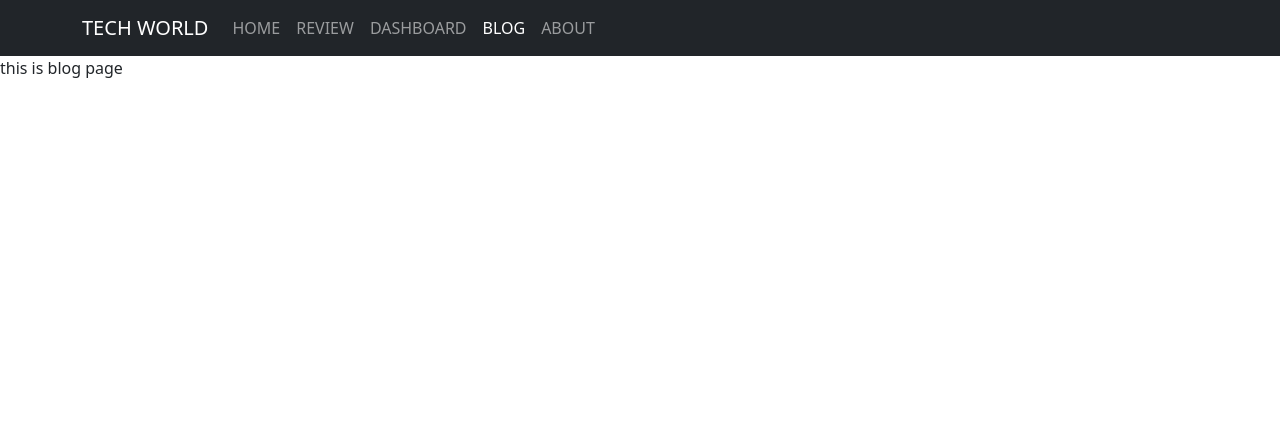
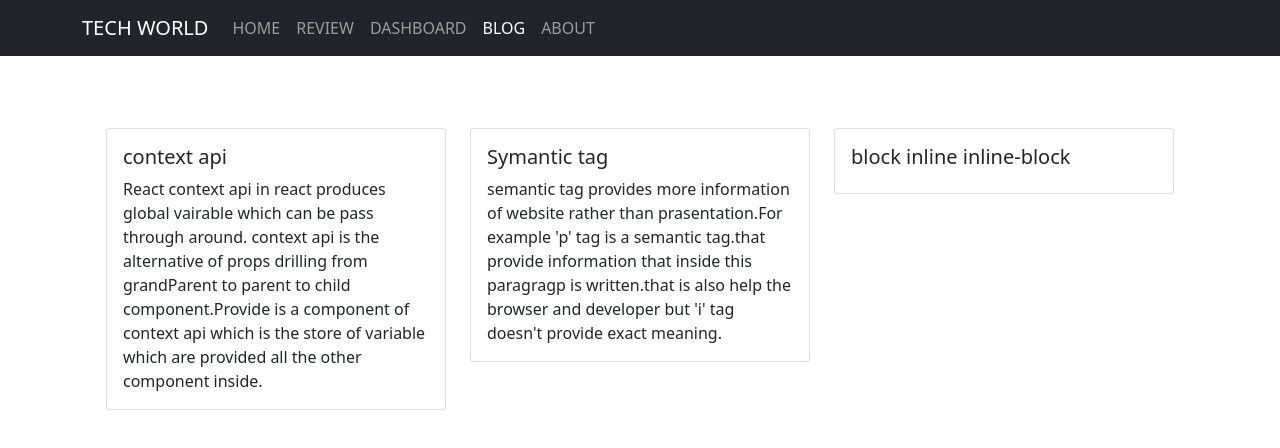
Before and after one commit to Hridoy776/product-analysis-website, a React (Create React App) app: page /blog in a window 1280 px wide. Shown: the top 448 px of the page. Built offline with nearby package versions, Linux system fonts and the light colour scheme.

Commit message:
answer of question added in blog

```diff
--- a/src/Components/Blog/Blog.js
+++ b/src/Components/Blog/Blog.js
@@ -1,11 +1,43 @@
-import React from 'react';
+import React from "react";
+import { Card, Col, Row } from "react-bootstrap";
 
 const Blog = () => {
-    return (
-        <div>
-            <p>this is blog page</p>
-        </div>
-    );
+  return (
+    <>
+      <Row xs={1} md={2} lg={3} className="g-4 container mx-auto my-5">
+        <Col>
+          <Card>
+            <Card.Body>
+              <Card.Title>context api</Card.Title>
+              <Card.Text>
+                React context api in react produces global vairable which can be pass through around. context api is the alternative of props drilling from grandParent to parent to child component.Provide is a component of context api which is the store of variable which are provided all the other component inside.
+              </Card.Text>
+            </Card.Body>
+          </Card>
+        </Col>
+        <Col>
+          <Card>
+            <Card.Body>
+              <Card.Title>Symantic tag</Card.Title>
+              <Card.Text>
+                semantic tag provides more information of website rather than prasentation.For example 'p' tag is a semantic tag.that provide information that inside this paragragp is written.that is also help the browser and developer but 'i' tag doesn't provide exact meaning.
+              </Card.Text>
+            </Card.Body>
+          </Card>
+        </Col>
+        <Col>
+          <Card>
+            <Card.Body>
+              <Card.Title>block inline inline-block</Card.Title>
+              <Card.Text>
+
+              </Card.Text>
+            </Card.Body>
+          </Card>
+        </Col>
+      </Row>
+    </>
+  );
 };
 
 export default Blog;
--- a/src/Components/Dashboard/Dashboard.js
+++ b/src/Components/Dashboard/Dashboard.js
@@ -13,6 +13,7 @@ import {
   Bar,
   PieChart,
   Pie,
+  Label,
 } from "recharts";
 
 const Dashboard = () => {
@@ -23,7 +24,7 @@ const Dashboard = () => {
       .then((data) => setDatas(data));
   }, []);
   return (
-    <div className="d-sm-flex container mx-auto flex-wrap">
+    <div className="d-lg-flex container mx-auto flex-wrap">
       <div>
         <LineChart
           width={350}
@@ -53,17 +54,19 @@ const Dashboard = () => {
               <stop offset="95%" stopColor="#8884d8" stopOpacity={0} />
             </linearGradient>
           </defs>
-          <XAxis dataKey="month" />
+          <XAxis dataKey="month" ><Label value="sell per month" offset={0} position="insideBottom" /></XAxis>
           <YAxis />
           <CartesianGrid strokeDasharray="3 3" />
           <Tooltip />
           <Area
+
             type="monotone"
             dataKey="sell"
             stroke="#8884d8"
             fillOpacity={1}
             fill="url(#colorUv)"
           />
+
         </AreaChart>
       </div>
       <div>
@@ -99,6 +102,7 @@ const Dashboard = () => {
             fill="#82ca9d"
             label
           />
+          <Tooltip></Tooltip>
         </PieChart>
       </div>
     </div>
```
